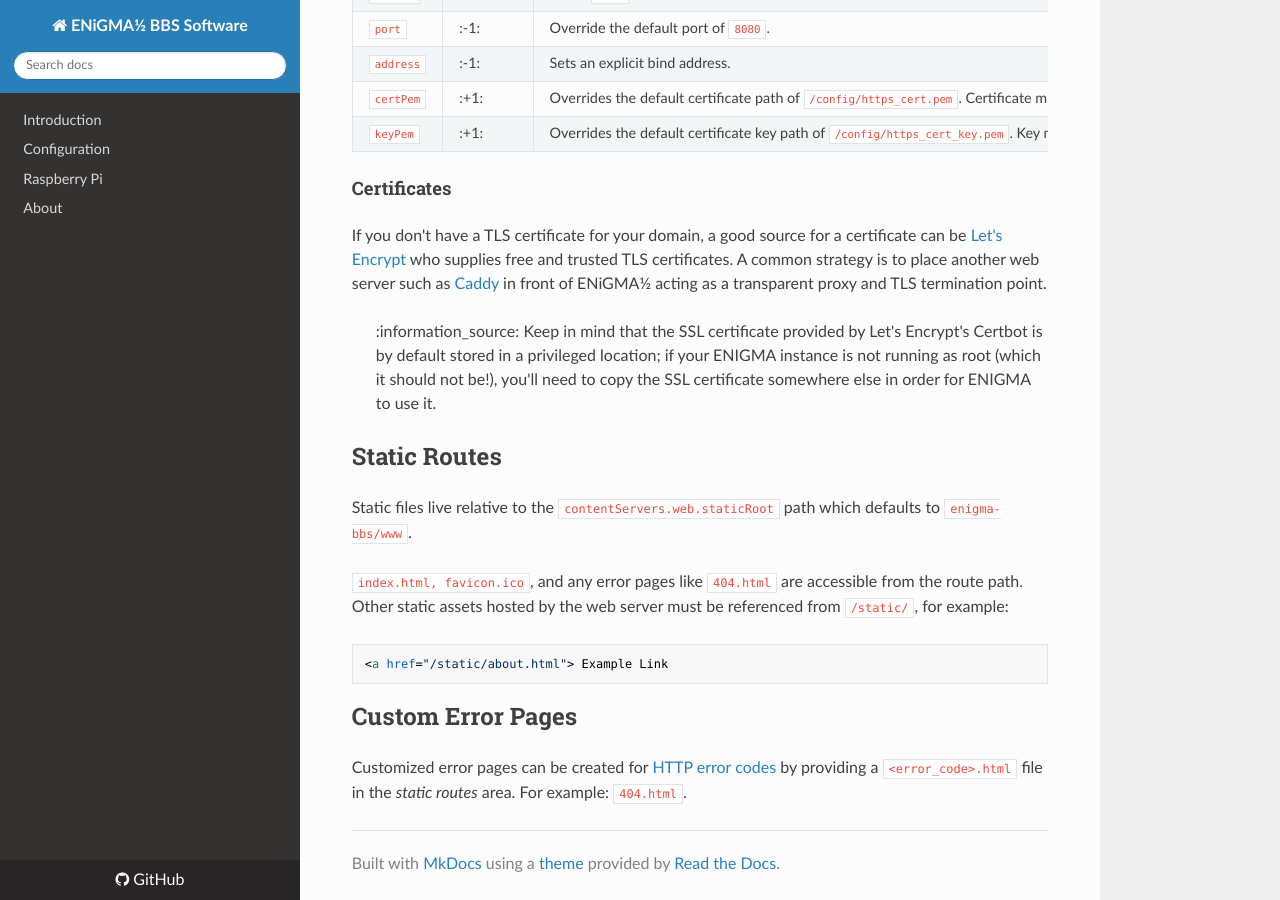
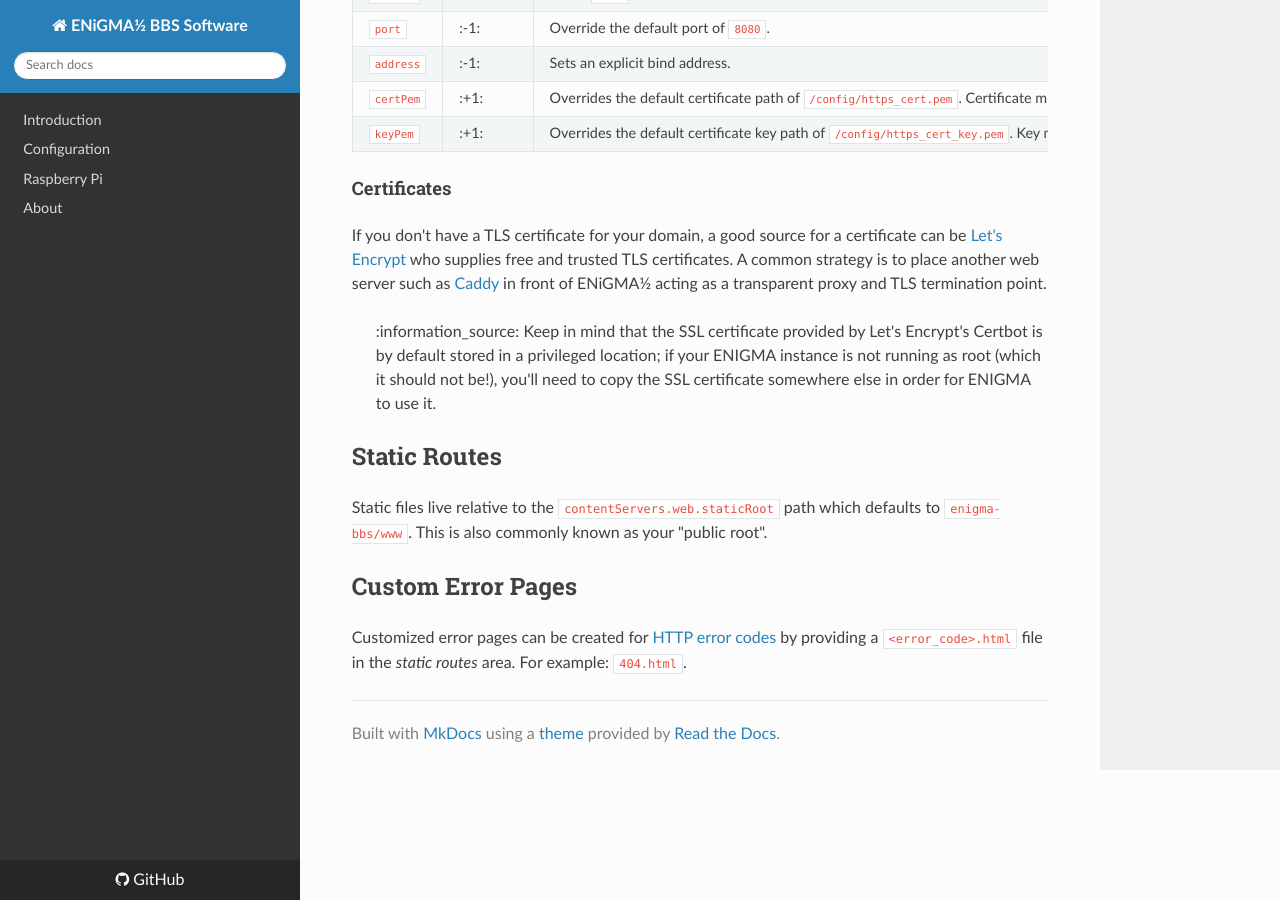
Before and after one commit to NuSkooler/enigma-bbs, an MkDocs documentation site: the page built from docs/_docs/servers/contentservers/web-server.md, in a window 1280 px wide and 900 px high, scrolled down 1171 px. Built offline with MkDocs 1.6.1, drawn with Linux system fonts in a browser that asks for light colours; nearby versions of some CDN libraries; old or Windows-style settings are respelled for this version of MkDocs; some of the changed text lies outside the part shown.

Commit message:
Update Web Server docs, remove 'static' requirement

````diff
--- a/docs/_docs/servers/contentservers/web-server.md
+++ b/docs/_docs/servers/contentservers/web-server.md
@@ -8,7 +8,7 @@ ENiGMA½ comes with a built in *content server* for supporting both HTTP and HTT
 
 By default the web server is not enabled. To enable it, you will need to at a minimum configure two keys in the `contentServers.web` section of `config.hjson`:
 
-```hjson
+```js
 contentServers: {
     web: {
         domain: bbs.yourdomain.com
@@ -58,15 +58,7 @@ If you don't have a TLS certificate for your domain, a good source for a certifi
 > :information_source: Keep in mind that the SSL certificate provided by Let's Encrypt's Certbot is by default stored in a privileged location; if your ENIGMA instance is not running as root (which it should not be!), you'll need to copy the SSL certificate somewhere else in order for ENIGMA to use it.
 
 ## Static Routes
-
-Static files live relative to the `contentServers.web.staticRoot` path which defaults to `enigma-bbs/www`.
-
-`index.html, favicon.ico`, and any error pages like `404.html` are accessible from the route path. Other static assets hosted by the web server must be referenced from `/static/`, for example:
-
-```html
-<a href="/static/about.html"> Example Link
-```
+Static files live relative to the `contentServers.web.staticRoot` path which defaults to `enigma-bbs/www`. This is also commonly known as your "public root".
 
 ## Custom Error Pages
-
 Customized error pages can be created for [HTTP error codes](https://en.wikipedia.org/wiki/List_of_HTTP_status_codes#4xx_Client_Error) by providing a `<error_code>.html` file in the *static routes* area. For example: `404.html`.
````
